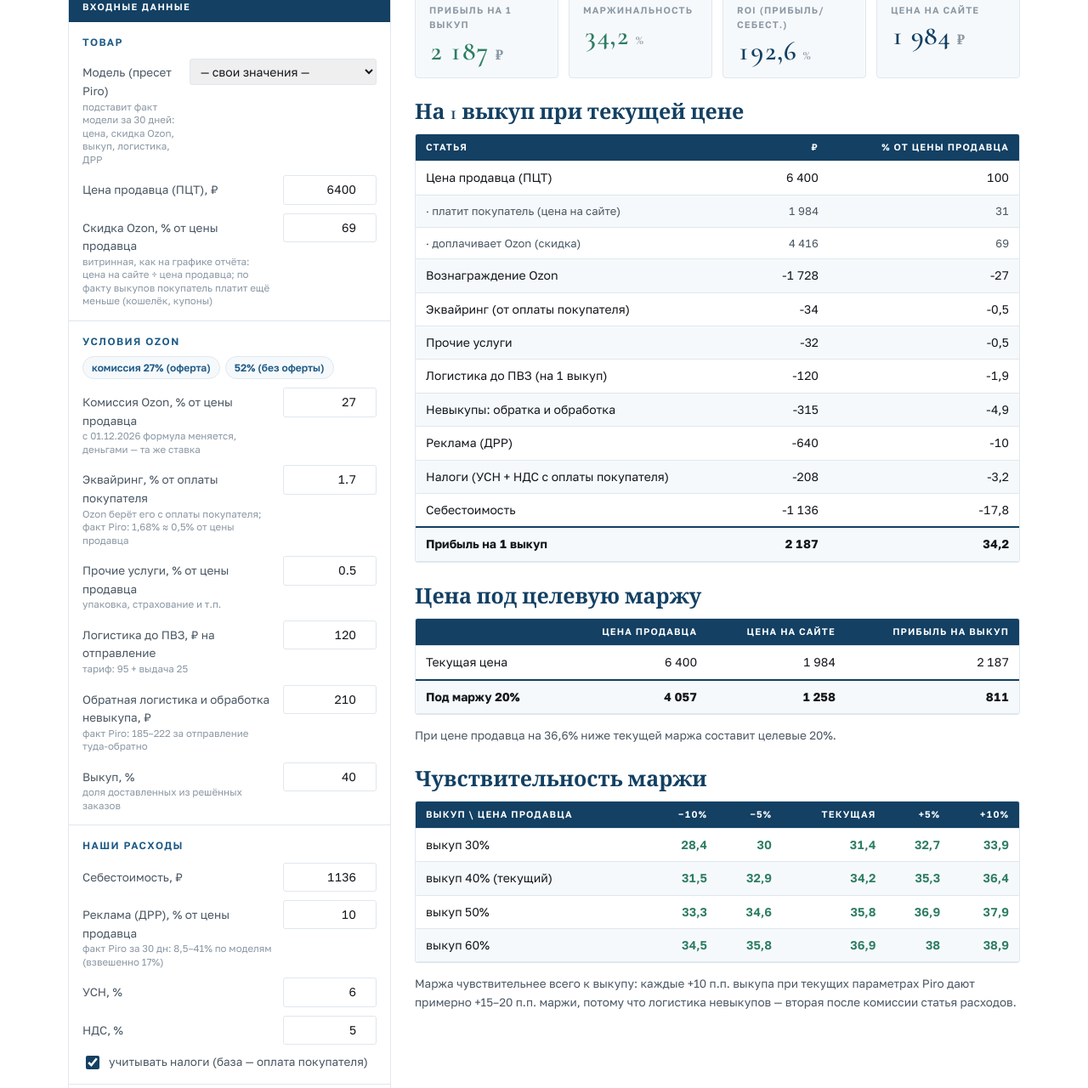
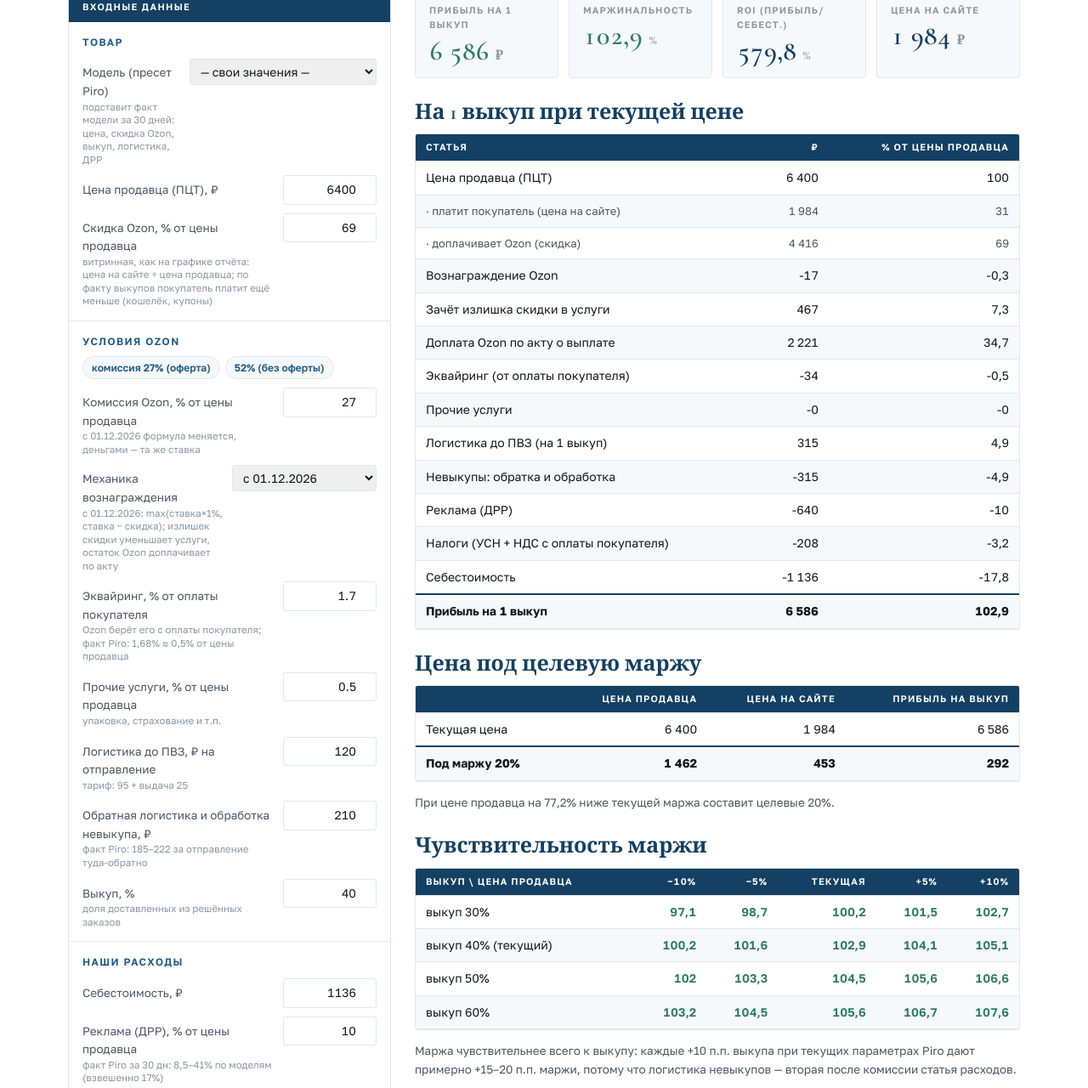
Before and after one commit to ivanbobylev1991-hub/ozon-unit-calc, a plain HTML site: page index.html in a window 1280 px wide. Shown: the part 704-1984 px from the top of the page at 85% size. Drawn offline with nearby package versions, Linux system fonts and the light colour scheme.

Commit message:
Обновление отчёта: index.html

```diff
--- a/index.html
+++ b/index.html
@@ -167,6 +167,7 @@ footer{border-top:1px solid var(--border);margin-top:10px;padding-top:18px;font-
           <button class="chip-btn" id="c52" type="button">52% (без оферты)</button>
         </div>
         <div class="frow"><label>Комиссия Ozon, % от цены продавца<small>с 01.12.2026 формула меняется, деньгами — та же ставка</small></label><input class="fin" type="number" id="comm" value="27" min="0" max="100" step="0.1"></div>
+        <div class="frow"><label>Механика вознаграждения<small>с 01.12.2026: max(ставка×1%, ставка − скидка); излишек скидки уменьшает услуги, остаток Ozon доплачивает по акту</small></label><select class="fin" id="mech"><option value="old">до 12.2026 (баллы)</option><option value="new" selected>с 01.12.2026</option></select></div>
         <div class="frow"><label>Эквайринг, % от оплаты покупателя<small>Ozon берёт его с оплаты покупателя; факт Piro: 1,68% ≈ 0,5% от цены продавца</small></label><input class="fin" type="number" id="acq" value="1.7" min="0" step="0.05"></div>
         <div class="frow"><label>Прочие услуги, % от цены продавца<small>упаковка, страхование и т.п.</small></label><input class="fin" type="number" id="other" value="0.5" min="0" max="20" step="0.05"></div>
         <div class="frow"><label>Логистика до ПВЗ, ₽ на отправление<small>тариф: 95 + выдача 25</small></label><input class="fin" type="number" id="logf" value="120" min="0" step="1"></div>
@@ -385,7 +386,7 @@ var PRESETS = {
   "ПолоМуж-009": {price:3000, disc:26.1, buyout:47.1, logf:93, logr:198, ad:5.8, cogs:626},
   "ПолоМуж-010": {price:1900, disc:38.3, buyout:72.5, logf:93, logr:204, ad:4, cogs:626},
   "ПолоМуж-011": {price:2400, disc:39.2, buyout:45, logf:101, logr:192, ad:4.5, cogs:626},
-  "ПолоМуж-1511/3": {price:1800, disc:39, buyout:57.8, logf:93, logr:195, ad:5.3, cogs:667},
+  "ПолоМуж-1511/3": {price:1800, disc:38.9, buyout:57.8, logf:93, logr:195, ad:5.3, cogs:667},
   "ПолоМуж-387/4": {price:4800, disc:0, buyout:46.7, logf:116, logr:230, ad:1.4, cogs:724}
 };
 
@@ -396,14 +397,28 @@ function ozCalc(P, p){
   var t = F("taxon").checked ? (v("usn") + v("vat")) / (100 + v("vat")) : 0;
   var buyer = P * (1 - d);
   var logPer = L + (1 - p)/p * R;
-  var commission = P * comm, others = P * other, adRUB = P * adPct;
+  var others = P * other, adRUB = P * adPct;
+  // Механика с 01.12.2026: вознаграждение = max(ставка×1%, ставка − скидка);
+  // излишек скидки уменьшает услуги, непокрытый остаток Ozon доплачивает по Акту о выплате.
+  var newMech = F("mech").value === "new";
+  var commPct = v("comm"), discPct = v("disc");
+  var commission, credit = 0, payout = 0;
+  if (newMech){
+    var eff = Math.max(commPct * 0.01, commPct - discPct); // % от ПЦТ
+    commission = P * eff / 100;
+    var excess = Math.max(0, discPct - commPct) * P / 100;
+    credit = Math.min(excess, others + logPer);
+    payout = excess - credit;
+  } else {
+    commission = P * comm;
+  }
   var acquiring = buyer * acq;
   var tax = buyer * t;
-  var profit = P - commission - others - adRUB - acquiring - tax - logPer - S;
+  var profit = P - commission - (others + logPer - credit) - adRUB - acquiring - tax - S + payout;
   return {P:P, p:p, buyer:buyer, commission:commission, acquiring:acquiring, others:others,
-          logPer:logPer, adPct:adPct, adRUB:adRUB, tax:tax, S:S, profit:profit,
+          logPer:logPer, adPct:adPct, adRUB:adRUB, tax:tax, S:S, profit:profit, credit:credit, payout:payout,
           margin:P>0 ? profit/P*100 : 0, roi:S>0 ? profit/S*100 : 0,
-          payout:P - commission - acquiring - L};
+          payoutRub:P - commission - acquiring};
 }
 
 function ozRecalc(){
@@ -423,9 +438,11 @@ function ozRecalc(){
     row("· платит покупатель (цена на сайте)", r.buyer, r.P ? r.buyer/r.P*100 : null, "sub") +
     row("· доплачивает Ozon (скидка)", r.P - r.buyer, r.P ? (r.P-r.buyer)/r.P*100 : null, "sub") +
     row("Вознаграждение Ozon", -r.commission, r.P ? -r.commission/r.P*100 : null) +
+    (r.credit > 0.005 ? row("Зачёт излишка скидки в услуги", r.credit, r.P ? r.credit/r.P*100 : null) : "") +
+    (r.payout > 0.005 ? row("Доплата Ozon по акту о выплате", r.payout, r.P ? r.payout/r.P*100 : null) : "") +
     row("Эквайринг (от оплаты покупателя)", -r.acquiring, r.P ? -r.acquiring/r.P*100 : null) +
-    row("Прочие услуги", -r.others, r.P ? -r.others/r.P*100 : null) +
-    row("Логистика до ПВЗ (на 1 выкуп)", -v("logf"), r.P ? -v("logf")/r.P*100 : null) +
+    row("Прочие услуги", -(r.others - Math.min(r.credit, r.others)), r.P ? -(r.others - Math.min(r.credit, r.others))/r.P*100 : null) +
+    row("Логистика до ПВЗ (на 1 выкуп)", -(v("logf") - Math.max(0, r.credit - r.others)), r.P ? -(v("logf") - Math.max(0, r.credit - r.others))/r.P*100 : null) +
     row("Невыкупы: обратка и обработка", -(r.logPer - v("logf")), r.P ? -(r.logPer-v("logf"))/r.P*100 : null) +
     row("Реклама (ДРР)", -r.adRUB, r.P ? -r.adRUB/r.P*100 : null) +
     row("Налоги (УСН + НДС с оплаты покупателя)", -r.tax, r.P ? -r.tax/r.P*100 : null) +
@@ -436,7 +453,12 @@ function ozRecalc(){
   var comm = v("comm")/100, acq = v("acq")/100, other = v("other")/100, adPct = v("ad")/100;
   var t = F("taxon").checked ? (v("usn") + v("vat")) / (100 + v("vat")) : 0;
   var fixed = v("cogs") + r.logPer;
-  var denom = 1 - comm - other - adPct - (1 - v("disc")/100) * (acq + t) - m;
+  var effComm = comm, exc = 0; // механика с 01.12.2026
+  if (F("mech").value === "new"){
+    effComm = Math.max(v("comm") * 0.01, v("comm") - v("disc")) / 100;
+    exc = Math.max(0, v("disc") - v("comm")) / 100; // излишек скидки возвращается (зачёт + акт)
+  }
+  var denom = 1 - effComm + exc - other - adPct - (1 - v("disc")/100) * (acq + t) - m;
   var warn = F("warn");
   var tb2 = document.querySelector("#targetTable tbody");
   if (denom <= 0.001){
@@ -492,16 +514,16 @@ var WPRESETS = {
   "M-001": {base:8000, disc:51, vol:3.6, d:40, s:30, h:3, wgt:0.4, buyout:8.3, cogs:1136},
   "M-002": {base:7000, disc:42, vol:2.4, d:40, s:30, h:2, wgt:0.3, buyout:28.6, cogs:1043},
   "M-003": {base:7000, disc:53, vol:2.4, d:40, s:30, h:2, wgt:0.3, buyout:45, cogs:1043},
-  "M-004": {base:7000, disc:42, vol:2.4, d:40, s:30, h:2, wgt:0.4, buyout:38.1, cogs:1043},
-  "M-005": {base:8000, disc:51, vol:3.6, d:40, s:30, h:3, wgt:0.5, buyout:20.3, cogs:1136},
+  "M-004": {base:7000, disc:42, vol:2.4, d:40, s:30, h:2, wgt:0.4, buyout:41, cogs:1043},
+  "M-005": {base:8000, disc:51, vol:3.6, d:40, s:30, h:3, wgt:0.5, buyout:21.6, cogs:1136},
   "M-006": {base:8000, disc:51, vol:3.6, d:40, s:30, h:3, wgt:0.5, buyout:34, cogs:1062},
-  "M-007": {base:7000, disc:47, vol:2.4, d:40, s:30, h:2, wgt:0.4, buyout:30.3, cogs:1136},
+  "M-007": {base:7000, disc:47, vol:2.4, d:40, s:30, h:2, wgt:0.4, buyout:33.3, cogs:1136},
   "ПолоМуж-001": {base:4856, disc:47, vol:2.4, d:30, s:40, h:2, wgt:0.215, buyout:42.9, cogs:592},
   "ПолоМуж-002": {base:4856, disc:81, vol:2.4, d:30, s:40, h:2, wgt:0.215, buyout:52.5, cogs:592},
   "ПолоМуж-006": {base:4856, disc:78, vol:2.4, d:30, s:40, h:2, wgt:0.215, buyout:62.5, cogs:592},
   "ПолоМуж-009": {base:4956, disc:41, vol:2.4, d:30, s:40, h:2, wgt:0.215, buyout:41.7, cogs:626},
-  "ПолоМуж-010": {base:4955, disc:45, vol:2.4, d:30, s:40, h:2, wgt:0.215, buyout:42.9, cogs:626},
-  "ПолоМуж-011": {base:4956, disc:45, vol:2.4, d:30, s:40, h:2, wgt:0.215, buyout:33.8, cogs:626},
+  "ПолоМуж-010": {base:4955, disc:45, vol:2.4, d:30, s:40, h:2, wgt:0.215, buyout:44.6, cogs:626},
+  "ПолоМуж-011": {base:4956, disc:45, vol:2.4, d:30, s:40, h:2, wgt:0.215, buyout:32.4, cogs:626},
   "ПолоМуж-1511/3": {base:4956, disc:53, vol:2.4, d:30, s:40, h:2, wgt:0.215, buyout:31.6, cogs:667},
   "ПолоМуж-387/4": {base:5956, disc:14, vol:2.4, d:30, s:40, h:2, wgt:0.215, buyout:46.7, cogs:724}
 };
```
